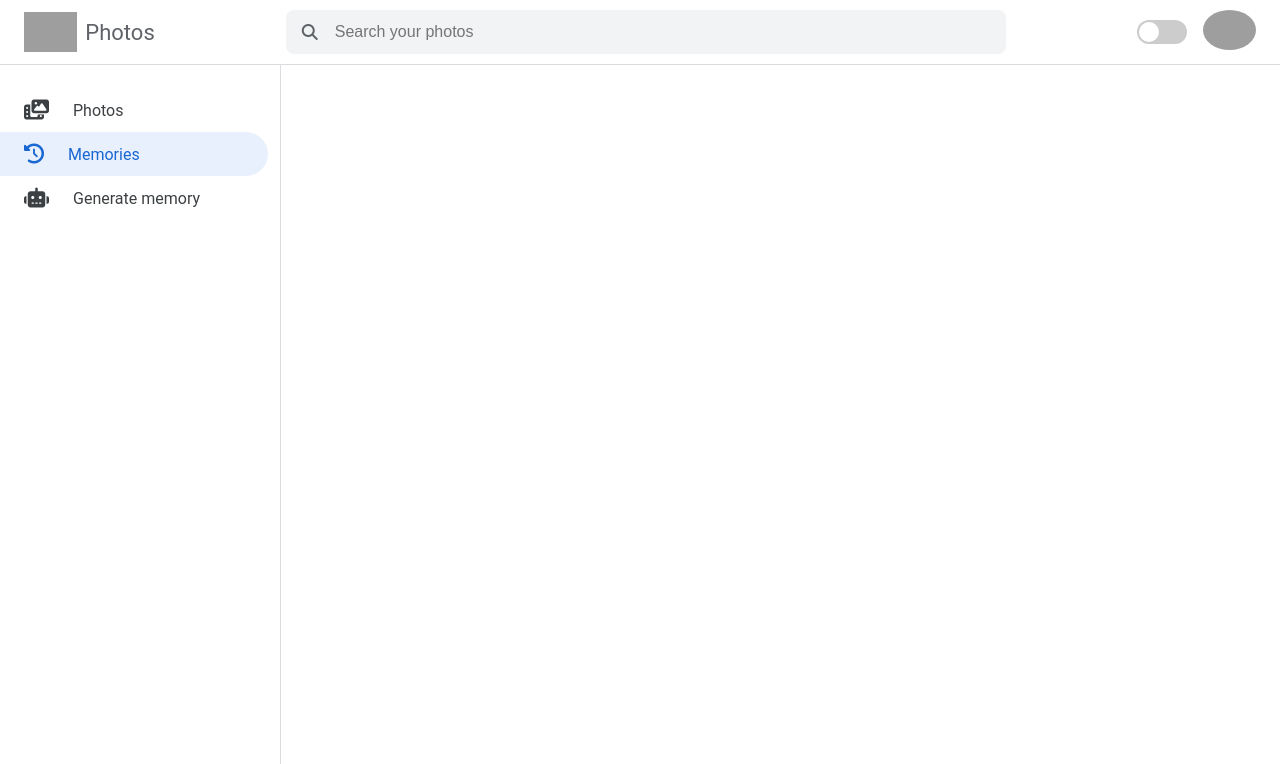
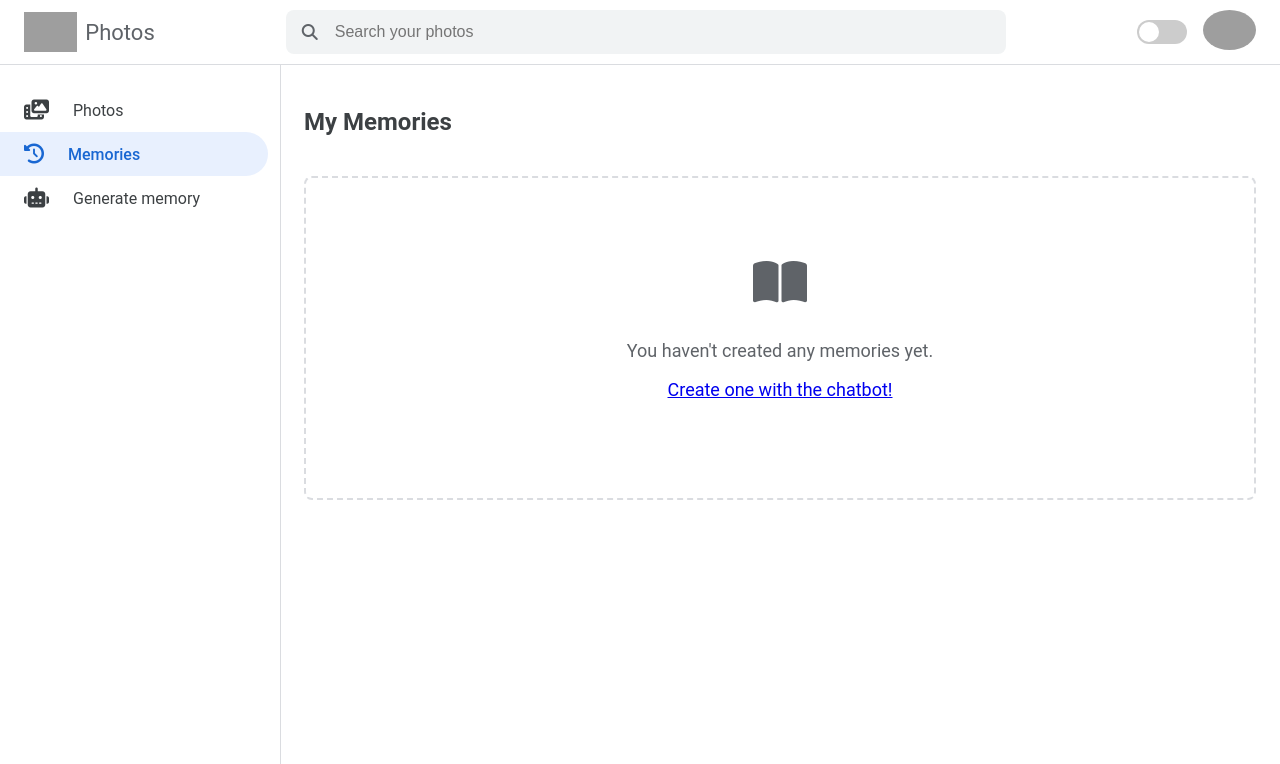
Before and after one commit to manitgupta/google-photos-agent, a Flask app: page /memories in a window 1280 px wide. Shown: the top 764 px of the page. Run offline with Flask 3, Linux system fonts and the light colour scheme; grey boxes are pictures that could not be loaded.

Commit message:
Add enhanced page animation

```diff
--- a/google-photos/static/style.css
+++ b/google-photos/static/style.css
@@ -7,12 +7,13 @@
     --border-color: #dadce0;
     --hover-bg-color: #f1f3f4;
     --background-color: #fff;
+    --animation-duration: 0.4s;
 }
 
 .dark-mode {
     --primary-text-color: #e8eaed;
     --secondary-text-color: #9aa0a6;
-    --border-color: #5f6368;
+    --border-color: #3c4043;
     --hover-bg-color: #3c4043;
     --background-color: #202124;
 }
@@ -23,6 +24,19 @@ body {
     background-color: var(--background-color);
     color: var(--primary-text-color);
     transition: background-color 0.3s, color 0.3s;
+}
+
+/* Page Transitions */
+main {
+    padding: 24px;
+    margin-top: var(--header-height);
+    margin-left: 280px;
+    animation: fadeIn var(--animation-duration) ease-in-out;
+}
+
+@keyframes fadeIn {
+    from { opacity: 0; }
+    to { opacity: 1; }
 }
 
 /* Header */
@@ -214,6 +229,7 @@ nav a:hover {
 nav a.active {
     background-color: #e8f0fe;
     color: #1967d2;
+    font-weight: 500;
 }
 
 .dark-mode nav a.active {
@@ -224,13 +240,6 @@ nav a.active {
 nav a i {
     margin-right: 24px;
     font-size: 20px;
-}
-
-/* Main content */
-main {
-    padding: 24px;
-    margin-top: var(--header-height);
-    margin-left: 280px;
 }
 
 /* Photo grid */
@@ -430,6 +439,44 @@ main {
     color: #8ab4f8;
 }
 
+/* Loading Spinner */
+.loader {
+    position: fixed;
+    left: 50%;
+    top: 50%;
+    width: 50px;
+    height: 50px;
+    border: 5px solid var(--hover-bg-color);
+    border-top-color: #1967d2;
+    border-radius: 50%;
+    animation: spin 1s linear infinite;
+    z-index: 2000;
+}
+
+@keyframes spin {
+    to { transform: rotate(360deg); }
+}
+
+/* Empty State */
+.empty-state {
+    text-align: center;
+    padding: 80px 40px;
+    border: 2px dashed var(--border-color);
+    border-radius: 8px;
+    margin-top: 40px;
+}
+
+.empty-state i {
+    font-size: 48px;
+    color: var(--secondary-text-color);
+    margin-bottom: 16px;
+}
+
+.empty-state p {
+    font-size: 18px;
+    color: var(--secondary-text-color);
+}
+
 /* Media Queries */
 @media (max-width: 1024px) {
     nav {
--- a/google-photos/templates/base.html
+++ b/google-photos/templates/base.html
@@ -11,6 +11,8 @@
     <link rel="stylesheet" href="{{ url_for('static', filename='style.css') }}">
 </head>
 <body>
+    <div class="loader"></div>
+
     <header>
         <div class="logo">
             <img src="https://www.google.com/photos/about/static/images/ui/logo-photos.png" alt="Google Photos">
--- a/google-photos/templates/memories.html
+++ b/google-photos/templates/memories.html
@@ -7,12 +7,23 @@
 {% endblock %}
 
 {% block content %}
+    <h2 style="animation: fadeIn 0.5s ease-in-out;">My Memories</h2>
+
+    {% if memories %}
         <div class="memory-grid">
             {% for memory in memories %}
                 <div class="memory-card">
-                <h3>{{ memory.title }}</h3>
-                <p>{{ memory.description }}</p>
+                    <h3>{{ memory.memory_title }}</h3>
+                    <p>{{ memory.memory_description }}</p>
+                    <small class="timestamp">{{ memory.creation_timestamp|humanize_datetime }}</small>
                 </div>
             {% endfor %}
         </div>
+    {% else %}
+        <div class="empty-state">
+            <i class="fas fa-book-open"></i>
+            <p>You haven't created any memories yet.</p>
+            <p><a href="{{ url_for('chatbot') }}">Create one with the chatbot!</a></p>
+        </div>
+    {% endif %}
 {% endblock %}
```
Also changed, not shown: other parts of google-photos/static/style.css (+1 -0 lines), google-photos/static/script.js (+8 -1 lines), google-photos/templates/index.html (+8 -1 lines). Lines whose indentation alone changed are shown as unchanged.
